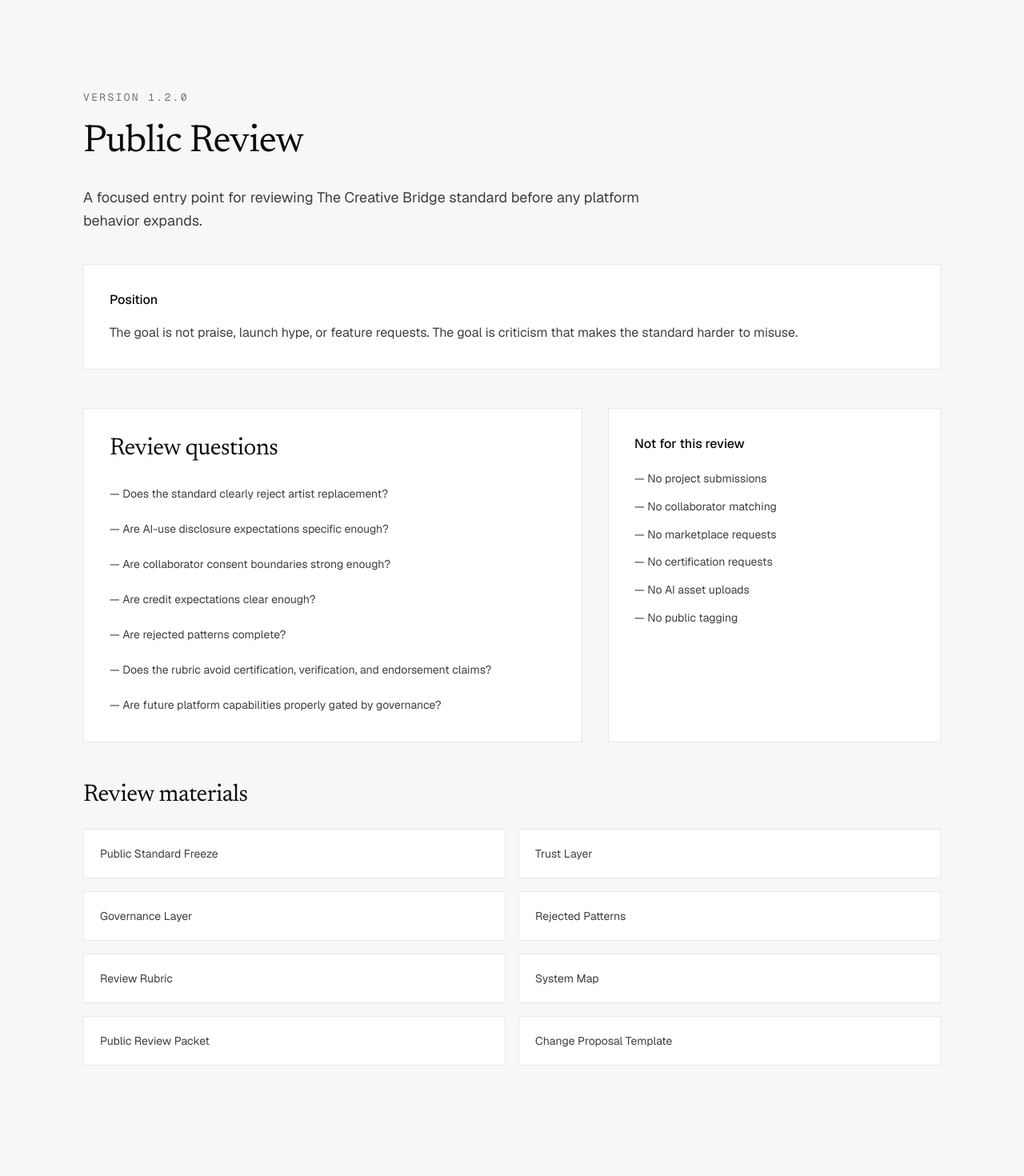
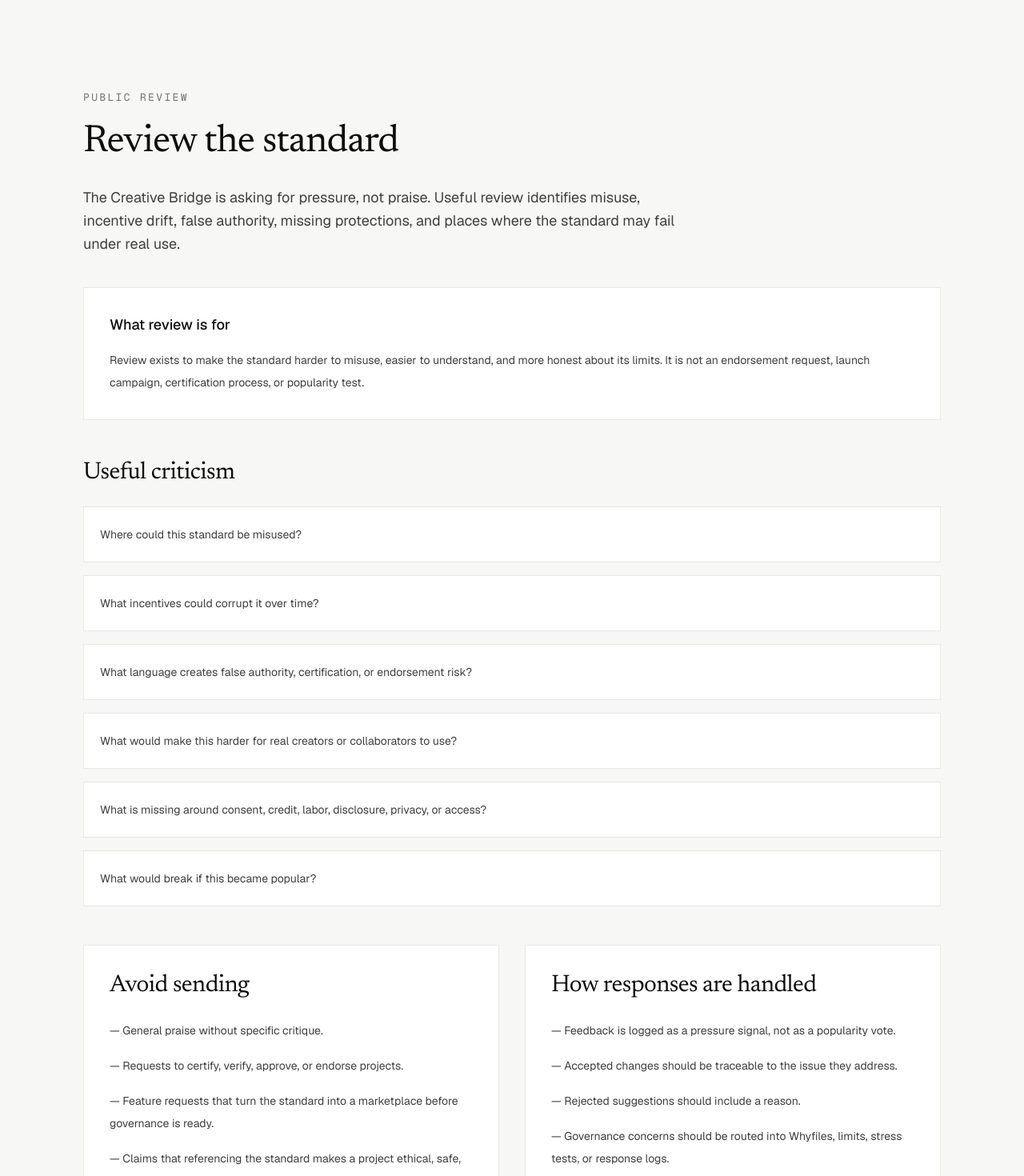
Before and after one commit to zacharymplace/creative-bridge, a Next.js app: page /review in a window 1280 px wide. Shown: the top 1470 px of the page at 80% size. Before the commit the page ends 1444 px from the top, so only its background shows below. Built offline with nearby package versions, Linux system fonts and the light colour scheme.

Commit message:
Refine review page for readers

```diff
--- a/package.json
+++ b/package.json
@@ -1,6 +1,6 @@
 {
   "name": "creative-bridge",
-  "version": "3.18.0",
+  "version": "3.19.0",
   "private": true,
   "scripts": {
     "prebuild": "node scripts/sync-public-assets.mjs",
--- a/scripts/qa-static-export.mjs
+++ b/scripts/qa-static-export.mjs
@@ -77,6 +77,8 @@ const requiredFiles = [
   "docs/releases/v3.16.0.md",
   "docs/releases/v3.17.0.md",
   "docs/releases/v3.18.0.md",
+  "docs/releases/v3.19.0.md",
+  "docs/system/review-page-reader-pass.md",
   "docs/system/limits-page-reader-pass.md",
   "docs/system/standard-page-reader-pass.md",
   "docs/system/homepage-hierarchy-compression.md",
--- a/scripts/sync-public-assets.mjs
+++ b/scripts/sync-public-assets.mjs
@@ -69,6 +69,8 @@ const markdownFiles = [
   "releases/v3.16.0.md",
   "releases/v3.17.0.md",
   "releases/v3.18.0.md",
+  "releases/v3.19.0.md",
+  "system/review-page-reader-pass.md",
   "system/limits-page-reader-pass.md",
   "system/standard-page-reader-pass.md",
   "system/homepage-hierarchy-compression.md",
--- a/src/app/review/page.tsx
+++ b/src/app/review/page.tsx
@@ -1,71 +1,121 @@
 import Link from "next/link";
 
-import { publicReview } from "@/content/review/public-review";
+export default function ReviewPage() {
+  const usefulCriticism = [
+    "Where could this standard be misused?",
+    "What incentives could corrupt it over time?",
+    "What language creates false authority, certification, or endorsement risk?",
+    "What would make this harder for real creators or collaborators to use?",
+    "What is missing around consent, credit, labor, disclosure, privacy, or access?",
+    "What would break if this became popular?",
+  ];
 
-export default function ReviewPage() {
+  const avoid = [
+    "General praise without specific critique.",
+    "Requests to certify, verify, approve, or endorse projects.",
+    "Feature requests that turn the standard into a marketplace before governance is ready.",
+    "Claims that referencing the standard makes a project ethical, safe, or legitimate.",
+    "Suggestions that increase visibility, ranking, or monetization before misuse resistance.",
+  ];
+
+  const responseFlow = [
+    "Feedback is logged as a pressure signal, not as a popularity vote.",
+    "Accepted changes should be traceable to the issue they address.",
+    "Rejected suggestions should include a reason.",
+    "Governance concerns should be routed into Whyfiles, limits, stress tests, or response logs.",
+  ];
+
+  const nextSteps = [
+    { label: "Review intake", href: "/review-intake" },
+    { label: "Reviewer briefs", href: "/reviewer-briefs" },
+    { label: "Response log", href: "/review-response-log" },
+    { label: "Launch copy", href: "/launch-copy" },
+  ];
+
   return (
     <main>
       <section className="cb-container cb-section-y">
         <p className="font-mono text-[13px] uppercase tracking-[0.18em] text-[var(--cb-muted)]">
-          Version {publicReview.version}
+          Public review
         </p>
 
         <h1 className="cb-display mt-4 max-w-4xl text-4xl tracking-tight text-[var(--cb-ink)] sm:text-5xl sm:leading-tight">
-          {publicReview.title}
+          Review the standard
         </h1>
 
         <p className="mt-6 max-w-3xl text-lg leading-relaxed text-[var(--cb-body)]">
-          {publicReview.summary}
+          The Creative Bridge is asking for pressure, not praise. Useful review
+          identifies misuse, incentive drift, false authority, missing
+          protections, and places where the standard may fail under real use.
         </p>
 
-        <div className="mt-10 border border-[var(--cb-border)] bg-[var(--cb-surface)] p-6 sm:p-8">
-          <h2 className="text-base font-medium text-[var(--cb-ink)]">
-            Position
+        <section className="mt-10 border border-[var(--cb-border)] bg-[var(--cb-surface)] p-6 sm:p-8">
+          <h2 className="text-lg font-medium text-[var(--cb-ink)]">
+            What review is for
           </h2>
-          <p className="mt-4 text-base leading-relaxed text-[var(--cb-body)]">
-            {publicReview.position}
+          <p className="mt-4 text-sm leading-7 text-[var(--cb-body)]">
+            Review exists to make the standard harder to misuse, easier to
+            understand, and more honest about its limits. It is not an
+            endorsement request, launch campaign, certification process, or
+            popularity test.
           </p>
-        </div>
+        </section>
 
-        <section className="mt-12 grid gap-8 lg:grid-cols-[1.2fr_0.8fr]">
+        <section className="mt-12">
+          <h2 className="cb-display text-3xl text-[var(--cb-ink)]">
+            Useful criticism
+          </h2>
+
+          <div className="mt-6 grid gap-4">
+            {usefulCriticism.map((item) => (
+              <article
+                key={item}
+                className="border border-[var(--cb-border)] bg-[var(--cb-surface)] p-5"
+              >
+                <p className="text-sm leading-7 text-[var(--cb-body)]">
+                  {item}
+                </p>
+              </article>
+            ))}
+          </div>
+        </section>
+
+        <section className="mt-12 grid gap-8 lg:grid-cols-2">
           <div className="border border-[var(--cb-border)] bg-[var(--cb-surface)] p-6 sm:p-8">
             <h2 className="cb-display text-3xl text-[var(--cb-ink)]">
-              Review questions
+              Avoid sending
             </h2>
-
             <ul className="mt-6 space-y-4 text-sm leading-7 text-[var(--cb-body)]">
-              {publicReview.reviewAreas.map((item) => (
+              {avoid.map((item) => (
                 <li key={item}>— {item}</li>
               ))}
             </ul>
           </div>
 
           <div className="border border-[var(--cb-border)] bg-[var(--cb-surface)] p-6 sm:p-8">
-            <h2 className="text-base font-medium text-[var(--cb-ink)]">
-              Not for this review
+            <h2 className="cb-display text-3xl text-[var(--cb-ink)]">
+              How responses are handled
             </h2>
-
-            <ul className="mt-5 space-y-3 text-sm leading-relaxed text-[var(--cb-body)]">
-              {publicReview.nonGoals.map((item) => (
+            <ul className="mt-6 space-y-4 text-sm leading-7 text-[var(--cb-body)]">
+              {responseFlow.map((item) => (
                 <li key={item}>— {item}</li>
               ))}
             </ul>
           </div>
         </section>
 
-        <section className="mt-12">
-          <h2 className="cb-display text-3xl text-[var(--cb-ink)]">
-            Review materials
+        <section className="mt-12 border-t border-[var(--cb-border)] pt-8">
+          <h2 className="font-mono text-[12px] uppercase tracking-[0.2em] text-[var(--cb-muted)]">
+            Go next
           </h2>
-
-          <div className="mt-6 grid gap-4 md:grid-cols-2">
-            {publicReview.links.map((link) => (
+          <div className="mt-5 flex flex-wrap gap-3">
+            {nextSteps.map((item) => (
               <Link
-                key={link.href}
-                href={link.href}
-                className="border border-[var(--cb-border)] bg-[var(--cb-surface)] p-5 text-sm text-[var(--cb-body)] underline-offset-4 hover:underline"
+                key={item.href}
+                href={item.href}
+                className="rounded-full border border-[var(--cb-border)] bg-white px-4 py-2 font-mono text-[11px] uppercase tracking-[0.14em] text-[var(--cb-muted)] underline-offset-4 hover:underline"
               >
-                {link.label}
+                {item.label}
               </Link>
             ))}
           </div>
```
Also changed, not shown: 2 other files (tests, documents, lock files or other folders).
